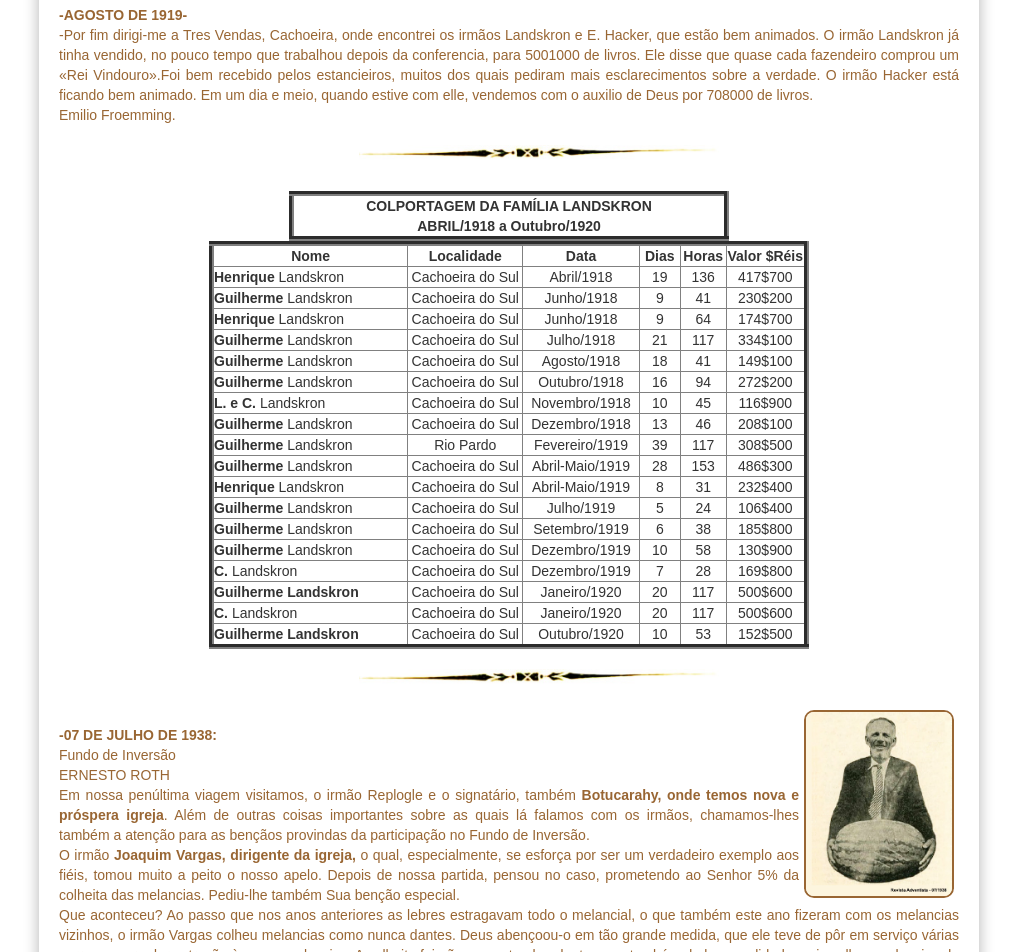
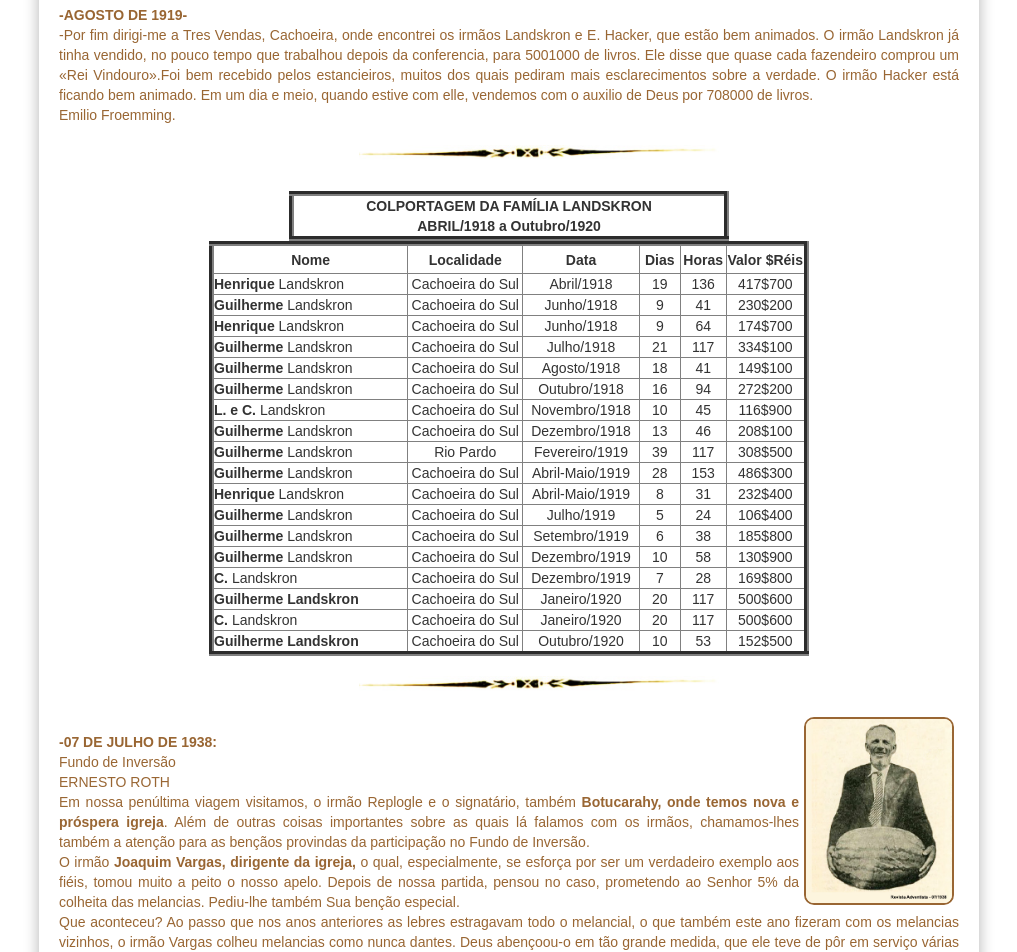
Before and after one commit to claudiovargas1955/claudiovargas1955.github.io, a Jekyll site: the page built from _pages/história-da-iasd-bosque.html, in a window 1280 px wide. Shown: the part 1652-2604 px from the top of the page, without its empty margins (131-1148 px from the left). Built offline with Jekyll 4.4.1, drawn with Linux system fonts in a browser that asks for light colours; some web fonts are replaced.

Commit message:
Update história-da-iasd-bosque.html

```diff
--- a/_pages/história-da-iasd-bosque.html
+++ b/_pages/história-da-iasd-bosque.html
@@ -168,7 +168,7 @@
 
     <table border="5px" color="#ffffff" width="600px"  cellspacing="10px" cellpadding="10px">
          <tr>
-           <td align="center" width="300px"><b>Nome</b></td>
+           <td align="center" width="300px" height="30px"><b>Nome</b></td>
            <td align="center" width="60px"><b>Localidade</b></td>
            <td align="center" width="50px"><b>Data</b></td>
            <td align="center" width="50px"><b>Dias</b></td>
```
